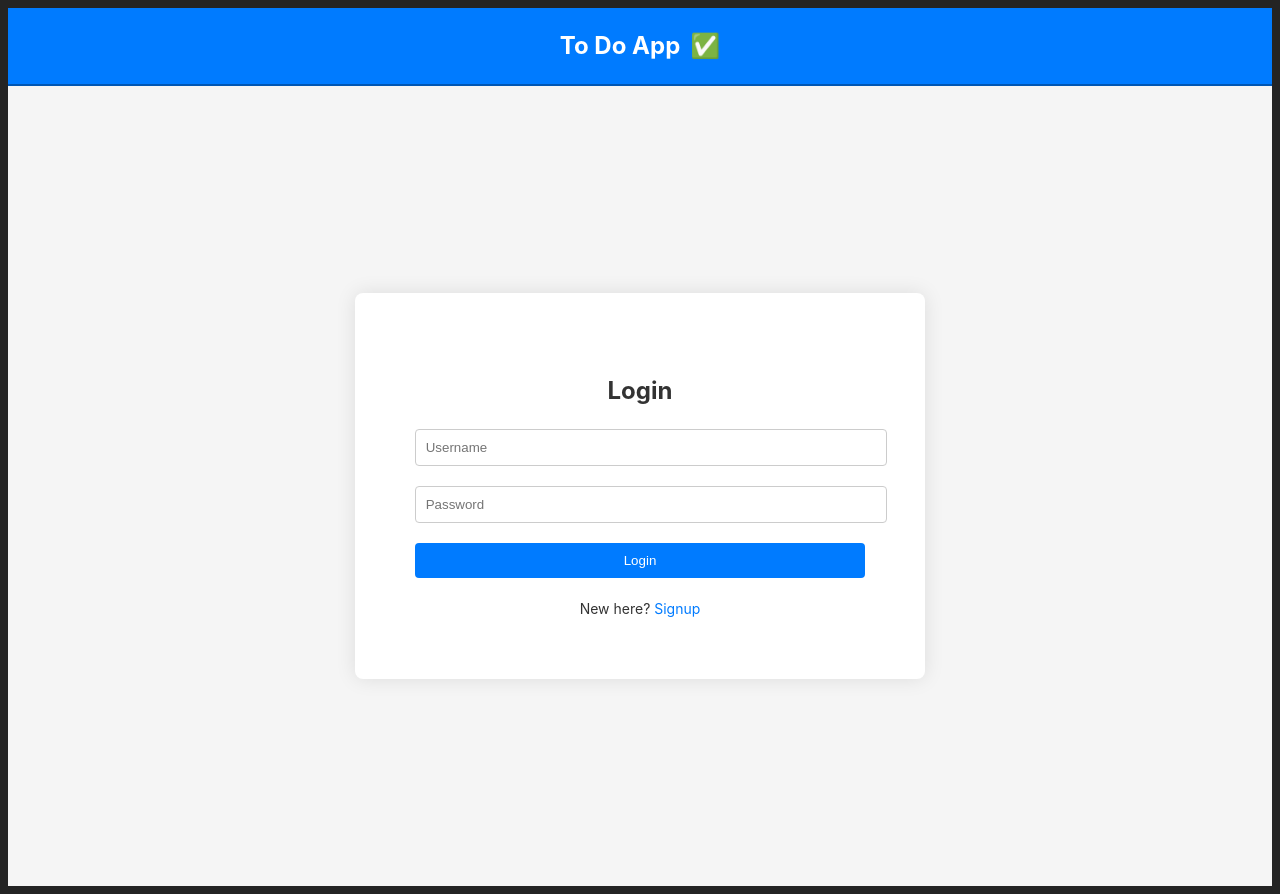
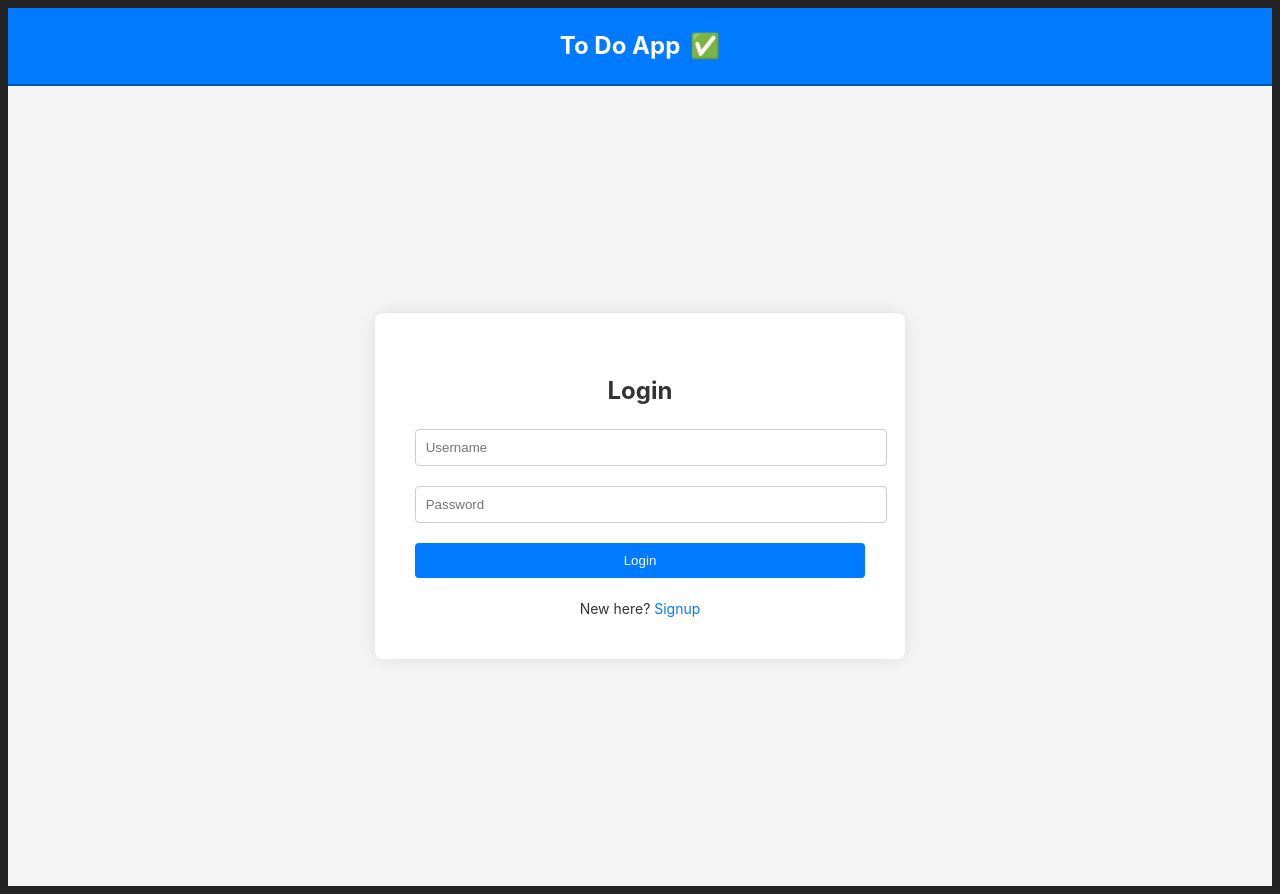
Before and after one commit to ayanahmad11/To-Do-App, a React (Vite) app in the folder Frontend/: page /login in a window 1280 px wide. Built offline with nearby package versions, Linux system fonts and the light colour scheme; no server answers.

Commit message:
login css

```diff
--- a/Frontend/src/Components/Login.css
+++ b/Frontend/src/Components/Login.css
@@ -10,7 +10,7 @@
 .login-box {
     background-color: #fff;
     border-radius: 8px;
-    padding: 60px;
+    padding: 40px;
     box-shadow: 0 0 20px rgba(0, 0, 0, 0.1);
     text-align: center;
 }
```
